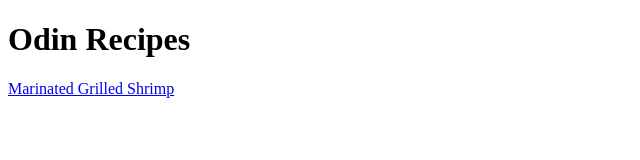
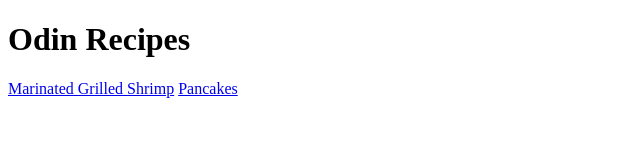
Before and after one commit to ethan-letourneau1997/odin-recipes, a plain HTML site: page index.html in a window 1280 px wide. Shown: the full height of the page, 0-640 px from the left. Drawn offline with Linux system fonts and the light colour scheme.

Commit message:
Fixed landing page link to pancakes recipe

```diff
--- a/index.html
+++ b/index.html
@@ -9,6 +9,6 @@
 <body>
     <h1>Odin Recipes</h1>
     <a href="recipes/marinated-grilled-shrimp.html">Marinated Grilled Shrimp</a>
-    <a href="recipes/pancakes.html"></a>
+    <a href="recipes/pancakes.html">Pancakes</a>
 </body>
 </html>
```
